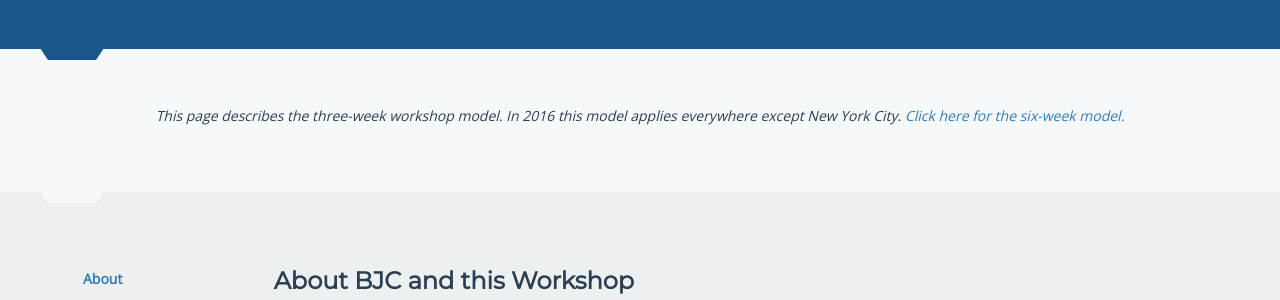
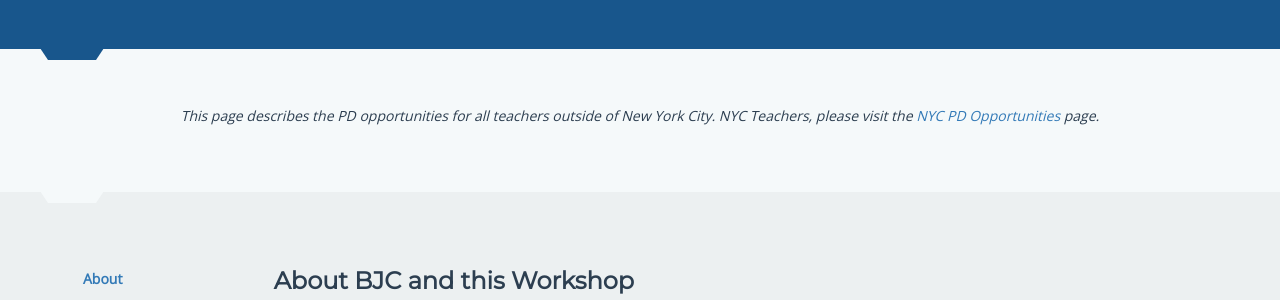
Before and after one commit to beautyjoy/beautyjoy.github.io, a Jekyll site: the page built from professional-development-3-weeks/index.md, in a window 1280 px wide and 900 px high. Shown: the part 357-657 px from the top of the window. Built offline with Jekyll 4.4.1, drawn with Linux system fonts in a browser that asks for light colours.

Commit message:
Cleanup links

```diff
--- a/_config.yml
+++ b/_config.yml
@@ -35,6 +35,9 @@
 instagram_username: cspbjc
 flipboard_link:     bjc.link/computingnews
 
+# Misc shared data.
+nyc_pd_page: http://cs4all.nyc/academic-programs/ap-cs-principles/
+
 # Build settings
 markdown: kramdown
 exclude:
--- a/_includes/nav.html
+++ b/_includes/nav.html
@@ -1,6 +1,8 @@
 {% include warning_nav.html %}
 
-<nav class="navbar navbar-fixed-top navbar-inverse warning-nav-top" role="navigation">
+<nav
+  class="navbar navbar-fixed-top navbar-inverse warning-nav-top"
+  role="navigation">
   <div class="container">
     <div class="navbar-header">
       <button type="button" class="navbar-toggle" data-toggle="collapse" data-target=".navbar-ex1-collapse">
@@ -10,8 +12,8 @@
         <span class="icon-bar"></span>
       </button>
       <!-- You'll want to use a responsive image option so this logo looks good on devices - I recommend using something like retina.js (do a quick Google search for it and you'll find it) -->
-            <a class="navbar-brand" href="{{ site.baseurl }}/">
-                <img alt="BJC Logo" src="{{ site.baseurl }}/img/bjc.png">
+      <a class="navbar-brand" href="{{ site.baseurl }}" aria-label="home page">
+        <img alt="" src="{{ site.baseurl }}/img/bjc.png">
       </a>
     </div>
 
@@ -20,59 +22,79 @@
       <ul class="nav navbar-nav navbar-right list-unstyled">
           <li class="dropdown">
               <a href="#" class="dropdown-toggle" data-toggle="dropdown" role="button" aria-haspopup="true" aria-expanded="false">
-                        <span class="hover-accent">About</span> <span class="caret"></span>
+                  <span class="hover-accent">About</span>
+                  <span class="caret" aria-hidden="true"></span>
               </a>
               <ul class="dropdown-menu">
                   <li>
-                            <a href="{{ site.baseurl }}/about"><span class="hover-accent">About BJC</span></a>
+                      <a href="{{ site.baseurl }}/about">
+                        <span class="hover-accent">About BJC</span>
+                      </a>
                   </li>
                   <li>
-                            <a href="{{ site.baseurl }}/team/leadership"><span class="hover-accent">Meet the Team</span></a>
+                      <a href="{{ site.baseurl }}/team/leadership">
+                        <span class="hover-accent">Meet the Team</span>
+                      </a>
                   </li>
                   <li>
-                            <a href="{{ site.baseurl }}/partners"><span class="hover-accent">Partners</span></a>
+                      <a href="{{ site.baseurl }}/partners">
+                        <span class="hover-accent">Partners</span>
+                      </a>
                   </li>
               </ul>
           </li>
 
           <li class="dropdown">
               <a href="#" class="dropdown-toggle" data-toggle="dropdown" role="button" aria-haspopup="true" aria-expanded="false">
-                        <span class="hover-accent">Curriculum</span> <span class="caret"></span>
+                  <span class="hover-accent">Curriculum</span>
+                  <span class="caret" aria-hidden="true"></span>
               </a>
               <ul class="dropdown-menu">
                   <li>
-                            <a href="{{ site.baseurl }}/curriculum"><span class="hover-accent">BJC Curriculum</span></a>
+                      <a href="{{ site.baseurl }}/curriculum">
+                        <span class="hover-accent">BJC Curriculum</span>
+                      </a>
                   </li>
                   <li>
                       <a href="{{ site.baseurl }}/edx"><span class="hover-accent">edX</span></a>
                   </li>
               </ul>
           </li>
-
           <li>
-                    <a href="{{ site.baseurl }}/ap-cs-principles"><span class="hover-accent">AP CS Principles</span></a>
+              <a href="{{ site.baseurl }}/ap-cs-principles">
+                <span class="hover-accent">AP CS Principles</span>
+              </a>
           </li>
 
           <li class="dropdown">
               <a href="#" class="dropdown-toggle" data-toggle="dropdown" role="button" aria-haspopup="true" aria-expanded="false">
-                        <span class="hover-accent">Professional Dev<span class="hidden-sm">elopment</span></span> <span class="caret"></span>
+                  <span class="hover-accent">Professional Dev<span class="hidden-sm">elopment</span></span>
+                  <span class="caret"></span>
               </a>
               <ul class="dropdown-menu">
                   <li>
-                            <a href="{{ site.baseurl }}/professional-development-3-weeks"><span class="hover-accent">Outside NYC (3 weeks)</span></a>
+                      <a href="{{ site.baseurl }}/professional-development-3-weeks">
+                        <span class="hover-accent">Outside NYC (3 weeks)</span>
+                      </a>
                   </li>
                   <li>
-                            <a href="{{ site.baseurl }}/professional-development-6-weeks"><span class="hover-accent">New York City (6 weeks)</span></a>
+                      <a href="{{ site.nyc_pd_page }}">
+                        <span class="hover-accent">New York City</span>
+                      </a>
                   </li>
               </ul>
           </li>
 
           <li>
-                    <a href="{{ site.baseurl }}/resources"><span class="hover-accent">Resources</span></a>
+              <a href="{{ site.baseurl }}/resources">
+                <span class="hover-accent">Resources</span>
+              </a>
           </li>
 
           <li>
-                    <a href="{{ site.baseurl }}/news"><span class="hover-accent">News</span></a>
+              <a href="{{ site.baseurl }}/news">
+                <span class="hover-accent">News</span>
+              </a>
           </li>
       </ul>
     </div><!-- /.navbar-collapse -->
--- a/_layouts/pd-3-weeks.html
+++ b/_layouts/pd-3-weeks.html
@@ -5,8 +5,8 @@
 {% capture section_content %}
 <div class="text-center">
     <p>
-        <em>This page describes the three-week workshop model. In 2016 this model applies everywhere except New York City.
-            <a href="{{ site.baseurl }}/professional-development-6-weeks">Click here for the six-week model.</a></em>
+        <em>This page describes the PD opportunities for all teachers outside of New York City. NYC Teachers, please visit the
+            <a href="{{ site.nyc_pd_page }}/" target="_blank">NYC PD Opportunities</a> page.</em>
     </p>
 </div>
 {% endcapture %}
```
Lines whose indentation alone changed are shown as unchanged.
